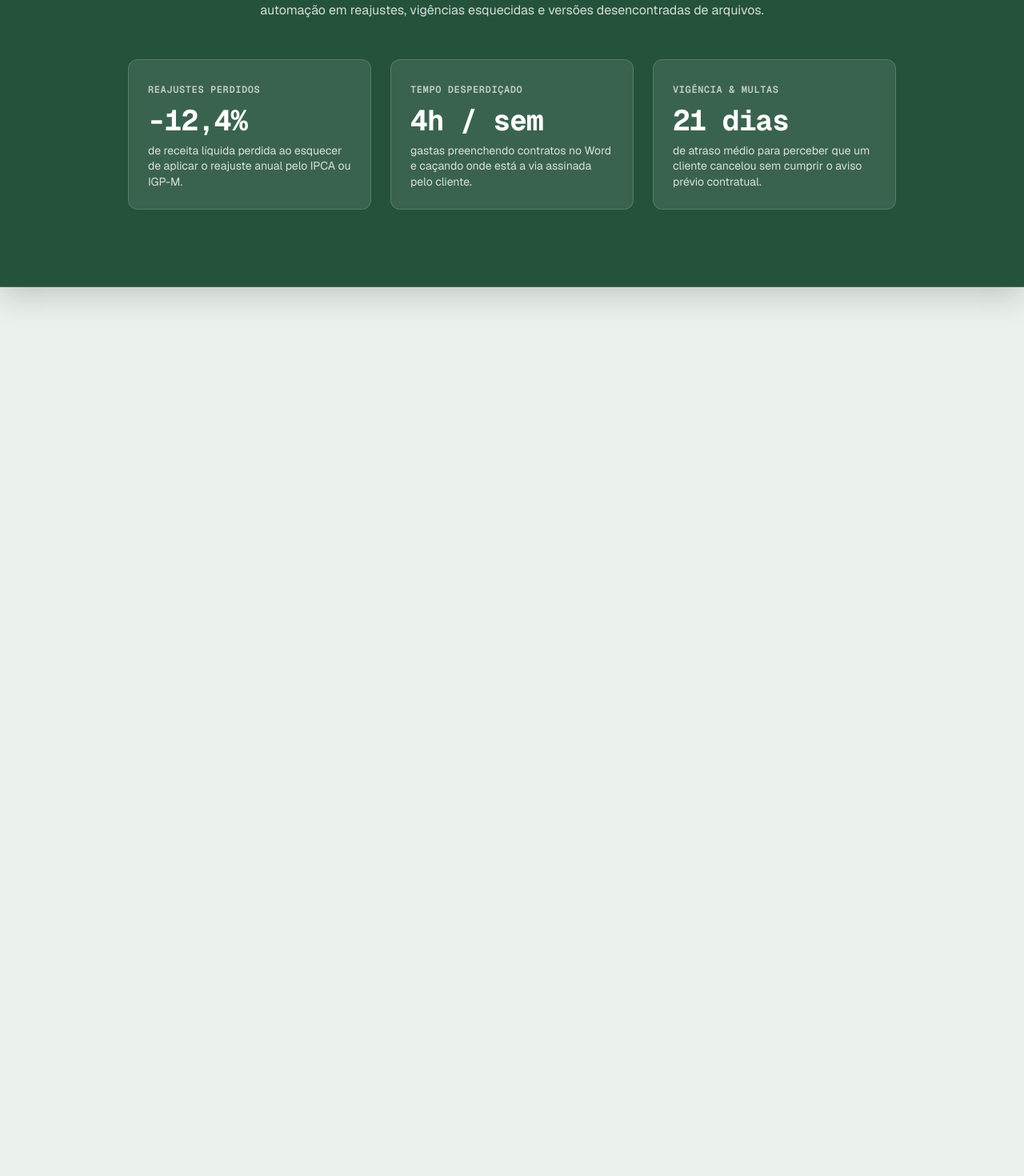
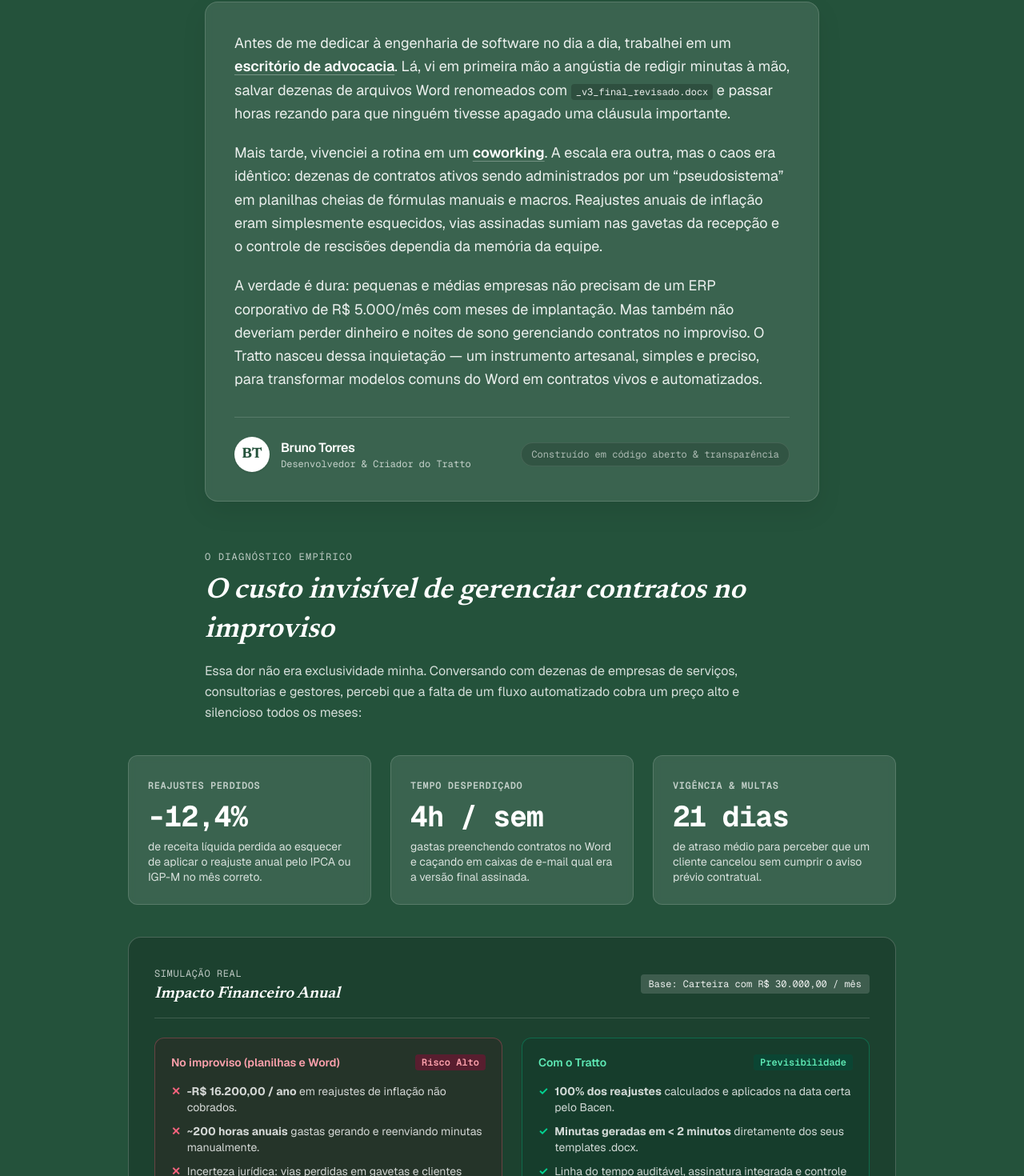
Before and after one commit to brtorresdel/tratto-landing-page, a Next.js app: page / in a window 1280 px wide. Shown: the part 1149-2619 px from the top of the page at 80% size. Before the commit the page ends 1572 px from the top, so only its background shows below. Built offline with nearby package versions, Linux system fonts and the light colour scheme.

Commit message:
feat(landing): implementar Carta do Desenvolvedor, métricas de prejuízo e impacto comparativo (Spec 0002 CA1/CA2)

```diff
--- a/src/components/problem-banner.tsx
+++ b/src/components/problem-banner.tsx
@@ -3,29 +3,94 @@
 export function ProblemBanner() {
   return (
     <section
-      id="como-funciona"
-      className="relative z-20 bg-[var(--accent-primary)] text-white transition-colors duration-300 shadow-[0_-16px_36px_rgba(14,18,16,0.14),0_16px_36px_rgba(14,18,16,0.14)] border-y border-white/15 py-16 sm:py-24"
+      id="o-problema"
+      className="relative z-20 bg-[var(--accent-primary)] text-white transition-colors duration-300 shadow-[0_-16px_36px_rgba(14,18,16,0.14),0_16px_36px_rgba(14,18,16,0.14)] border-y border-white/15 py-20 sm:py-28"
     >
-      <div className="mx-auto max-w-5xl px-4 sm:px-8 text-center">
+      <div className="mx-auto max-w-5xl px-4 sm:px-8">
+        {/* ========================================================= */}
+        {/* PARTE 1: CARTA DO DESENVOLVEDOR (MANIFESTO PESSOAL) */}
+        {/* ========================================================= */}
+        <div className="mx-auto max-w-3xl text-left">
           {/* Eyebrow / Chapéu Editorial */}
           <div className="inline-flex items-center gap-2 rounded-full bg-white/15 px-3 py-1 font-mono text-xs uppercase tracking-widest text-white/90 backdrop-blur-xs border border-white/20">
             <span>●</span>
-          <span>O Problema Real</span>
+            <span>Carta do Desenvolvedor</span>
           </div>
 
-        {/* Título Principal da Faixa */}
-        <h2 className="mt-6 font-serif text-2xl sm:text-4xl lg:text-5xl italic font-semibold text-white leading-tight">
-          O custo invisível de gerenciar contratos no improviso
+          <h2 className="mt-5 font-serif text-3xl sm:text-5xl italic font-semibold text-white leading-tight">
+            Por que decidi criar o Tratto nas minhas horas livres
           </h2>
 
-        {/* Subtítulo explicativo */}
-        <p className="mt-4 mx-auto max-w-2xl text-sm sm:text-base text-white/80 leading-relaxed">
-          Pequenas e médias empresas perdem receita e tempo precioso todos os meses por falta de automação em reajustes, vigências esquecidas e versões desencontradas de arquivos.
+          {/* Card com a carta em formato editorial acolhedor */}
+          <div className="mt-8 rounded-2xl border border-white/15 bg-white/10 p-6 sm:p-9 backdrop-blur-xs text-white/90 shadow-[0_12px_32px_rgba(0,0,0,0.08)]">
+            <div className="space-y-5 font-sans text-base sm:text-lg leading-relaxed text-white/90">
+              <p>
+                Antes de me dedicar à engenharia de software no dia a dia, trabalhei em um{" "}
+                <strong className="text-white font-semibold underline decoration-white/30 decoration-1 underline-offset-4">
+                  escritório de advocacia
+                </strong>
+                . Lá, vi em primeira mão a angústia de redigir minutas à mão, salvar dezenas de arquivos
+                Word renomeados com <code className="bg-black/20 px-1.5 py-0.5 rounded text-xs font-mono">_v3_final_revisado.docx</code> e
+                passar horas rezando para que ninguém tivesse apagado uma cláusula importante.
               </p>
 
-        {/* Grade de Métricas e Dores (Esqueleto para calibrarmos) */}
-        <div className="mt-12 grid grid-cols-1 gap-6 sm:grid-cols-3 text-left">
-          {/* Métrica 1 */}
+              <p>
+                Mais tarde, vivenciei a rotina em um{" "}
+                <strong className="text-white font-semibold underline decoration-white/30 decoration-1 underline-offset-4">
+                  coworking
+                </strong>
+                . A escala era outra, mas o caos era idêntico: dezenas de contratos ativos sendo administrados
+                por um &ldquo;pseudosistema&rdquo; em planilhas cheias de fórmulas manuais e macros. Reajustes
+                anuais de inflação eram simplesmente esquecidos, vias assinadas sumiam nas gavetas da recepção
+                e o controle de rescisões dependia da memória da equipe.
+              </p>
+
+              <p>
+                A verdade é dura: pequenas e médias empresas não precisam de um ERP corporativo de R$ 5.000/mês
+                com meses de implantação. Mas também não deveriam perder dinheiro e noites de sono gerenciando
+                contratos no improviso. O Tratto nasceu dessa inquietação — um instrumento artesanal, simples e
+                preciso, para transformar modelos comuns do Word em contratos vivos e automatizados.
+              </p>
+            </div>
+
+            {/* Assinatura do Desenvolvedor */}
+            <div className="mt-8 pt-6 border-t border-white/15 flex flex-wrap items-center justify-between gap-4">
+              <div className="flex items-center gap-3.5">
+                <div className="flex h-11 w-11 items-center justify-center rounded-full bg-white text-[var(--accent-primary)] font-serif font-bold text-lg shadow-sm">
+                  BT
+                </div>
+                <div>
+                  <div className="font-semibold text-white tracking-tight">Bruno Torres</div>
+                  <div className="text-xs text-white/70 font-mono">Desenvolvedor & Criador do Tratto</div>
+                </div>
+              </div>
+
+              <div className="text-xs font-mono text-white/60 bg-black/15 px-3 py-1.5 rounded-full border border-white/10">
+                Construído em código aberto & transparência
+              </div>
+            </div>
+          </div>
+
+          {/* Gancho para as Métricas e o Mercado */}
+          <div className="mt-14 text-center sm:text-left">
+            <span className="font-mono text-xs uppercase tracking-widest text-white/70">
+              O diagnóstico empírico
+            </span>
+            <h3 className="mt-2 font-serif text-2xl sm:text-4xl italic font-semibold text-white leading-snug">
+              O custo invisível de gerenciar contratos no improviso
+            </h3>
+            <p className="mt-3 text-sm sm:text-base text-white/80 leading-relaxed max-w-2xl">
+              Essa dor não era exclusividade minha. Conversando com dezenas de empresas de serviços, consultorias e gestores,
+              percebi que a falta de um fluxo automatizado cobra um preço alto e silencioso todos os meses:
+            </p>
+          </div>
+        </div>
+
+        {/* ========================================================= */}
+        {/* PARTE 2: AS 3 MÉTRICAS DO PREJUÍZO INVISÍVEL */}
+        {/* ========================================================= */}
+        <div className="mt-10 grid grid-cols-1 gap-6 sm:grid-cols-3 text-left">
+          {/* Métrica 1: Reajustes Perdidos */}
           <div className="rounded-xl border border-white/15 bg-white/10 p-6 backdrop-blur-xs transition hover:bg-white/15">
             <span className="font-mono text-xs font-semibold uppercase tracking-wider text-white/70">
               Reajustes Perdidos
@@ -34,11 +99,11 @@
               -12,4%
             </div>
             <p className="mt-2 text-xs sm:text-sm text-white/80 leading-snug">
-              de receita líquida perdida ao esquecer de aplicar o reajuste anual pelo IPCA ou IGP-M.
+              de receita líquida perdida ao esquecer de aplicar o reajuste anual pelo IPCA ou IGP-M no mês correto.
             </p>
           </div>
 
-          {/* Métrica 2 */}
+          {/* Métrica 2: Tempo Desperdiçado */}
           <div className="rounded-xl border border-white/15 bg-white/10 p-6 backdrop-blur-xs transition hover:bg-white/15">
             <span className="font-mono text-xs font-semibold uppercase tracking-wider text-white/70">
               Tempo Desperdiçado
@@ -47,11 +112,11 @@
               4h / sem
             </div>
             <p className="mt-2 text-xs sm:text-sm text-white/80 leading-snug">
-              gastas preenchendo contratos no Word e caçando onde está a via assinada pelo cliente.
+              gastas preenchendo contratos no Word e caçando em caixas de e-mail qual era a versão final assinada.
             </p>
           </div>
 
-          {/* Métrica 3 */}
+          {/* Métrica 3: Vigência & Multas */}
           <div className="rounded-xl border border-white/15 bg-white/10 p-6 backdrop-blur-xs transition hover:bg-white/15">
             <span className="font-mono text-xs font-semibold uppercase tracking-wider text-white/70">
               Vigência & Multas
@@ -64,6 +129,69 @@
             </p>
           </div>
         </div>
+
+        {/* ========================================================= */}
+        {/* PARTE 3: CARD COMPARATIVO DE IMPACTO FINANCEIRO */}
+        {/* ========================================================= */}
+        <div className="mt-10 rounded-2xl border border-white/20 bg-black/20 p-6 sm:p-8 text-left">
+          <div className="flex flex-wrap items-center justify-between gap-2 pb-4 border-b border-white/15">
+            <div>
+              <span className="font-mono text-xs uppercase tracking-wider text-white/70">Simulação Real</span>
+              <h4 className="text-lg sm:text-xl font-serif italic font-semibold text-white">
+                Impacto Financeiro Anual
+              </h4>
+            </div>
+            <span className="font-mono text-xs bg-white/15 px-2.5 py-1 rounded text-white/90">
+              Base: Carteira com R$ 30.000,00 / mês
+            </span>
+          </div>
+
+          <div className="mt-6 grid grid-cols-1 md:grid-cols-2 gap-6">
+            {/* Coluna 1: No improviso */}
+            <div className="rounded-xl border border-rose-400/30 bg-rose-950/20 p-5">
+              <div className="flex items-center justify-between text-rose-300 font-semibold text-sm">
+                <span>No improviso (planilhas e Word)</span>
+                <span className="font-mono text-xs bg-rose-900/50 px-2 py-0.5 rounded">Risco Alto</span>
+              </div>
+              <ul className="mt-4 space-y-2.5 text-xs sm:text-sm text-white/80">
+                <li className="flex items-start gap-2">
+                  <span className="text-rose-400 font-bold">✕</span>
+                  <span><strong>-R$ 16.200,00 / ano</strong> em reajustes de inflação não cobrados.</span>
+                </li>
+                <li className="flex items-start gap-2">
+                  <span className="text-rose-400 font-bold">✕</span>
+                  <span><strong>~200 horas anuais</strong> gastas gerando e reenviando minutas manualmente.</span>
+                </li>
+                <li className="flex items-start gap-2">
+                  <span className="text-rose-400 font-bold">✕</span>
+                  <span>Incerteza jurídica: vias perdidas em gavetas e clientes sem assinatura válida.</span>
+                </li>
+              </ul>
+            </div>
+
+            {/* Coluna 2: Com o Tratto */}
+            <div className="rounded-xl border border-emerald-400/30 bg-emerald-950/20 p-5">
+              <div className="flex items-center justify-between text-emerald-300 font-semibold text-sm">
+                <span>Com o Tratto</span>
+                <span className="font-mono text-xs bg-emerald-900/50 px-2 py-0.5 rounded">Previsibilidade</span>
+              </div>
+              <ul className="mt-4 space-y-2.5 text-xs sm:text-sm text-white/80">
+                <li className="flex items-start gap-2">
+                  <span className="text-emerald-400 font-bold">✓</span>
+                  <span><strong>100% dos reajustes</strong> calculados e aplicados na data certa pelo Bacen.</span>
+                </li>
+                <li className="flex items-start gap-2">
+                  <span className="text-emerald-400 font-bold">✓</span>
+                  <span><strong>Minutas geradas em &lt; 2 minutos</strong> diretamente dos seus templates .docx.</span>
+                </li>
+                <li className="flex items-start gap-2">
+                  <span className="text-emerald-400 font-bold">✓</span>
+                  <span>Linha do tempo auditável, assinatura integrada e controle em tempo real.</span>
+                </li>
+              </ul>
+            </div>
+          </div>
+        </div>
       </div>
     </section>
   );
```
Also changed, not shown: 1 other file (tests, documents, lock files or other folders). Lines whose indentation alone changed are shown as unchanged.
